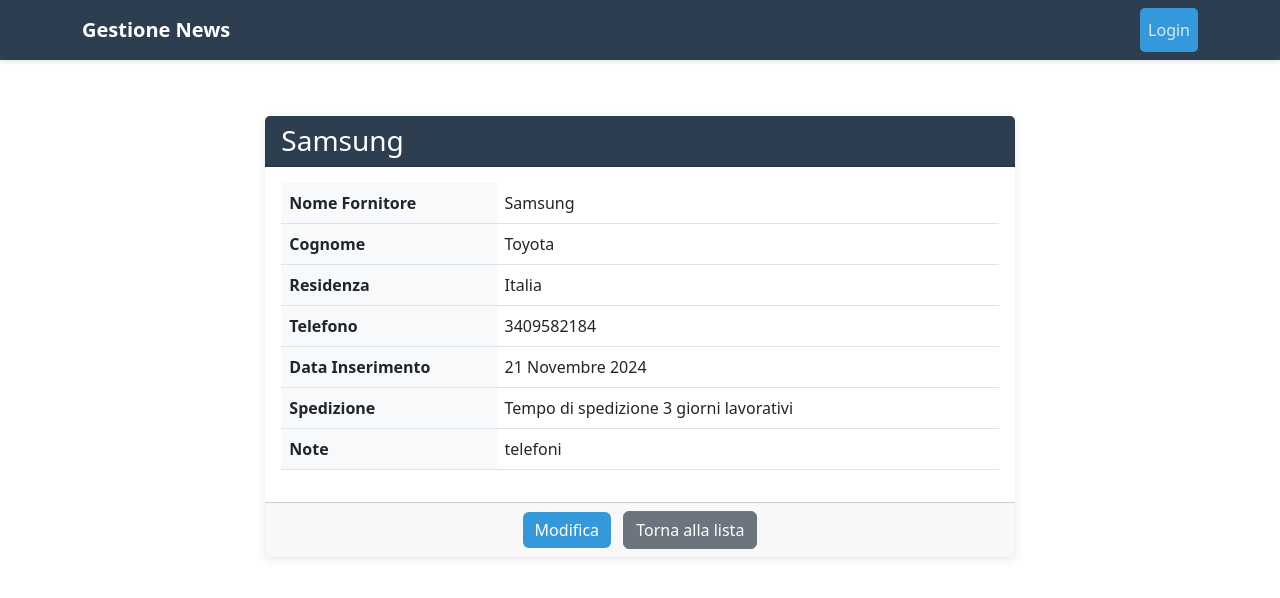
After one commit to Aless1997/Progetto_X, a Django app: page /aziende/FornitoreDetail/1/ in a window 1280 px wide. The commit adds this page. Shown: the top 598 px of the page. Run offline with Django 5.2, Linux system fonts and the light colour scheme; data comes from the database, SQL or seed files in the repository; both versions use the stored data as it was after the commit.

Commit message:
Aggiornamento modelli + views + template 23/11/2024

```diff
--- a/Progetto/News/models.py
+++ b/Progetto/News/models.py
@@ -29,6 +29,9 @@ class Azienda(models.Model):
 
     def __str__(self):
         return f"{self.nome} {self.ubicazione}"
+'''----------------------------------------------------------------------------------------------------------------------------------'''
+
+#------------------------------------------------------------Nuova add. 21/11/2024
 
 class Fornitore(models.Model):
     nome = models.CharField(max_length=250, null=False)
@@ -53,6 +56,7 @@ class Fornitore(models.Model):
     def __str__(self):
         return f"{self.nome} {self.cognome}"
 
+'''----------------------------------------------------------------------------------------------------------------------------------'''
 class Magazzino(models.Model):
     codice_art = models.CharField(max_length=12, blank=False, null=False)
     descrizione = models.CharField(max_length=12, blank=False, null=False)
--- /dev/null
+++ b/Progetto/News/templates/News/FornitoreDetail.html
@@ -0,0 +1,55 @@
+{% extends 'News/base.html' %}
+
+{% block title %}Dettagli {{ fornitore.nome }}{% endblock %}
+
+{% block content %}
+<div class="row justify-content-center">
+    <div class="col-md-8">
+        <div class="card">
+            <div class="card-header bg-primary text-white">
+                <h3 class="card-title mb-0">{{ fornitore.nome }}</h3>
+            </div>
+            <div class="card-body">
+                <div class="table-responsive">
+                    <table class="table table-hover">
+                        <tbody>
+                            <tr>
+                                <th style="width: 30%">Nome Fornitore</th>
+                                <td>{{ fornitore.nome }}</td>
+                            </tr>
+                            <tr>
+                                <th>Cognome</th>
+                                <td>{{ fornitore.cognome }}</td>
+                            </tr>
+                            <tr>
+                                <th>Residenza</th>
+                                <td>{{ fornitore.residenza|default:"Non specificato" }}</td>
+                            </tr>
+                            <tr>
+                                <th>Telefono</th>
+                                <td>{{ fornitore.telefono|default:"Non specificata" }}</td>
+                            </tr>
+                            <tr>
+                                <th>Data Inserimento</th>
+                                <td>{{ fornitore.data_regist|default:"Non specificata" }}</td>
+                            </tr>
+                            <tr>
+                                <th>Spedizione</th>
+                                <td>{{ fornitore.spedizione|default:"Non specificata" }}</td>
+                            </tr>
+                            <tr>
+                                <th>Note</th>
+                                <td>{{ fornitore.note|default:"Non specificata" }}</td>
+                            </tr>
+                        </tbody>
+                    </table>
+                </div>
+            </div>
+            <div class="card-footer text-center">
+                <a href="{% url 'update-ordini' fornitore.pk %}" class="btn btn-primary me-2">Modifica</a>
+                <a href="{% url 'fornitore_list' %}" class="btn btn-secondary">Torna alla lista</a>
+            </div>
+        </div>
+    </div>
+</div>
+{% endblock %}
--- a/Progetto/News/templates/News/base.html
+++ b/Progetto/News/templates/News/base.html
@@ -128,6 +128,9 @@
                         <li class="nav-item">
                             <a class="nav-link" href="{% url 'ordini' %}">Ordini</a>
                         </li>
+                        <li class="nav-item">
+                            <a class="nav-link" href="{% url 'fornitore_list' %}">Fornitori</a>
+                        </li>
                     </ul>
                 </div>
                 <ul class="navbar-nav" >
@@ -156,6 +159,9 @@
                         </li>
                         <li class="nav-item">
                             <a class="nav-link" href="{% url 'ordini' %}">Ordini</a>
+                        </li>
+                        <li class="nav-item">
+                            <a class="nav-link" href="{% url 'fornitore_list' %}">Fornitori</a>
                         </li>
                     </ul>
                 </div>
--- a/Progetto/News/urls.py
+++ b/Progetto/News/urls.py
@@ -1,5 +1,5 @@
 from django.urls import path
-from News.views import aziende,ordini,registrazione,export_ordini,area_personale,cambia_utente,OrdiniUpdateViews,ordiniDetail,insertOrdine,export_utenti,insertArticoli,MagazzinoUpdateViews,export_articolo, magazzino_detail,magazzino, export_aziende ,utenti,insertAzienda, insertUtente, utente_detail,azienda_detail,AziendaUpdateViews, UtenteUpdateViews
+from News.views import aziende,ordini,export_fornitore,FornitoreUpdate,registrazione,insertFornitore,fornitore_detail,fornitore_list,export_ordini,area_personale,cambia_utente,OrdiniUpdateViews,ordiniDetail,insertOrdine,export_utenti,insertArticoli,MagazzinoUpdateViews,export_articolo, magazzino_detail,magazzino, export_aziende ,utenti,insertAzienda, insertUtente, utente_detail,azienda_detail,AziendaUpdateViews, UtenteUpdateViews
 from django.contrib.auth import views as auth_views
 
 urlpatterns = [
@@ -35,7 +35,13 @@ urlpatterns = [
     path('logout/', auth_views.LogoutView.as_view(), name='logout'),
     path('accounts/login/', auth_views.LoginView.as_view(), name='login'),
     path('accounts/profile/', area_personale, name='area_personale'),
-
+    #fornitore
+    path('FornitoreList', fornitore_list, name='fornitore_list'),
+    path('FornitoreDetail/<int:pk>/',fornitore_detail, name='fornitore-detail'),
+    path('InsertFornitore/', insertFornitore, name='insert-fornitore'),
+    path('fornitore/<int:pk>/edit', FornitoreUpdate.as_view(), name="fornitore-update"),
+    path('export-fornitori/',export_fornitore, name='export-fornitore')
 ]
 
+
 #next_page='registration/logged_out.html'
--- a/Progetto/News/views.py
+++ b/Progetto/News/views.py
@@ -1,7 +1,7 @@
 from django.shortcuts import render, redirect
 from django.http import HttpRequest, HttpResponse, request, response
-from News.models import Azienda, Utente, Magazzino, Ordine
-from News.forms import InsertAzienda, InsertUtente, InsertArticoli, InsertOrdine,RegsitraForm
+from News.models import Azienda, Utente, Magazzino, Ordine, Fornitore
+from News.forms import InsertAzienda, InsertUtente, InsertArticoli, InsertOrdine,RegsitraForm, InsertFornitore
 from django.views.generic import ListView, CreateView, UpdateView, DeleteView
 from django.shortcuts import get_object_or_404
 from django.urls import reverse_lazy
@@ -89,7 +89,6 @@ def export_aziende(request):
     response = HttpResponse(content_type='text/csv')
     response['Content-Disposition'] = 'attachment; filename="aziende.csv"'
     df.to_csv(path_or_buf=response, index=False)
-
     return response
 
 #Gestione magazzino
@@ -199,3 +198,40 @@ def cambia_utente(request):
 @login_required
 def area_personale(request):
     return render(request, 'News/area_personale.html')
+
+def fornitore_list(request):
+    fornitore = Fornitore.objects.all()
+    context = {
+        'fornitore':fornitore,
+    }
+    return render(request, 'News/fornitoreList.html', context)
+
+def fornitore_detail(reques, pk):
+    fornitore = get_object_or_404(Fornitore, pk=pk)
+    context = {
+        'fornitore':fornitore,
+    }
+    return render(reques, 'News/FornitoreDetail.html', context)
+
+class FornitoreUpdate(UpdateView):
+    model = Fornitore
+    form_class = InsertFornitore
+    template_name = 'News/InsertFornitore.html'
+    success_url = reverse_lazy('fornitore_list')
+
+def insertFornitore(request):
+    if request.method == 'POST':
+        form = InsertFornitore(request.POST)
+        if form.is_valid():
+            form.save()
+    form = InsertFornitore()
+    context = {"form":form}
+    return render(request, 'News/InsertFornitore.html', context)
+
+def export_fornitore(request):
+    aziende = Fornitore.objects.all().values()
+    df = pd.DataFrame(aziende)
+    response = HttpResponse(content_type='text/csv')
+    response['Content-Disposition'] = 'attachment; filename="fornitori.csv"'
+    df.to_csv(path_or_buf=response, index=False)
+    return response
```
Also changed, not shown: Progetto/News/forms.py (+6 -1 lines), Progetto/News/templates/News/InsertFornitore.html (added, +36 -0 lines), Progetto/News/templates/News/fornitoreList.html (added, +33 -0 lines), SECURITY.md (+2 -2 lines), Progetto/DataBase.sqlite3.
